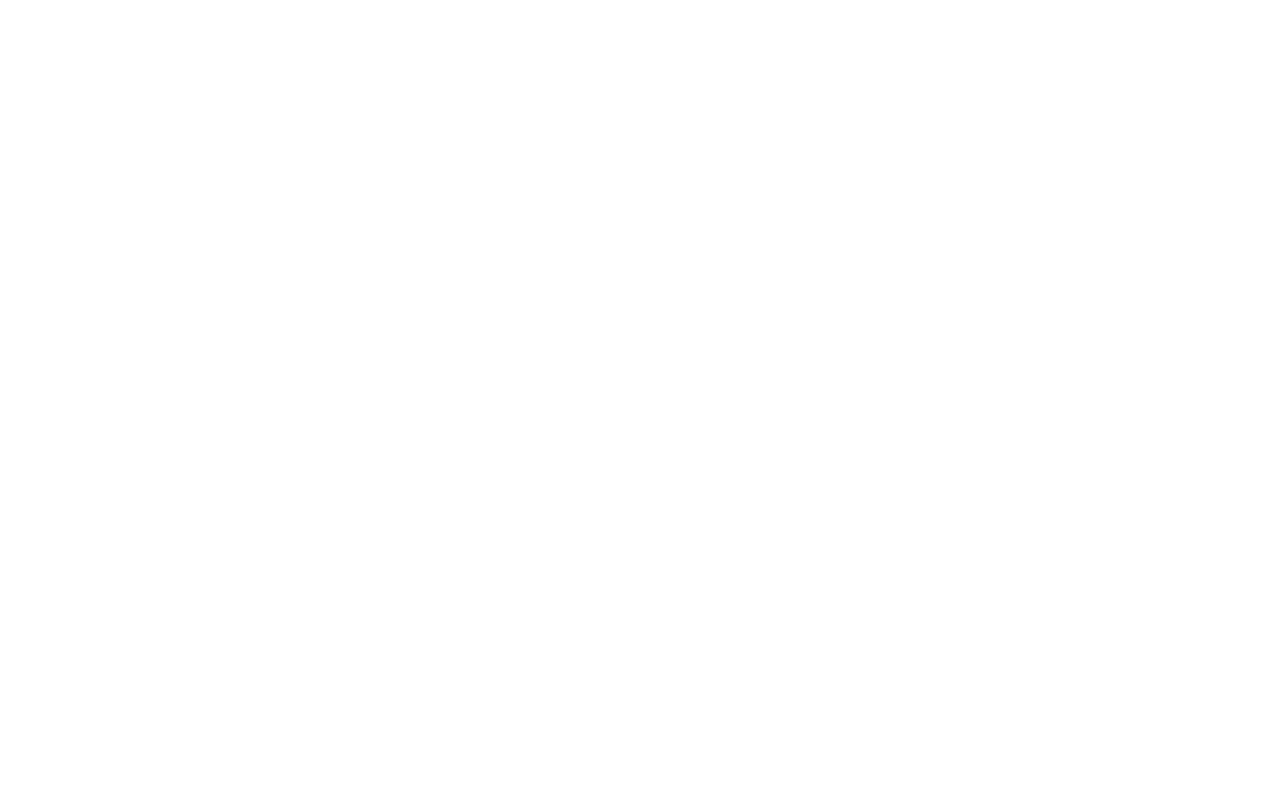
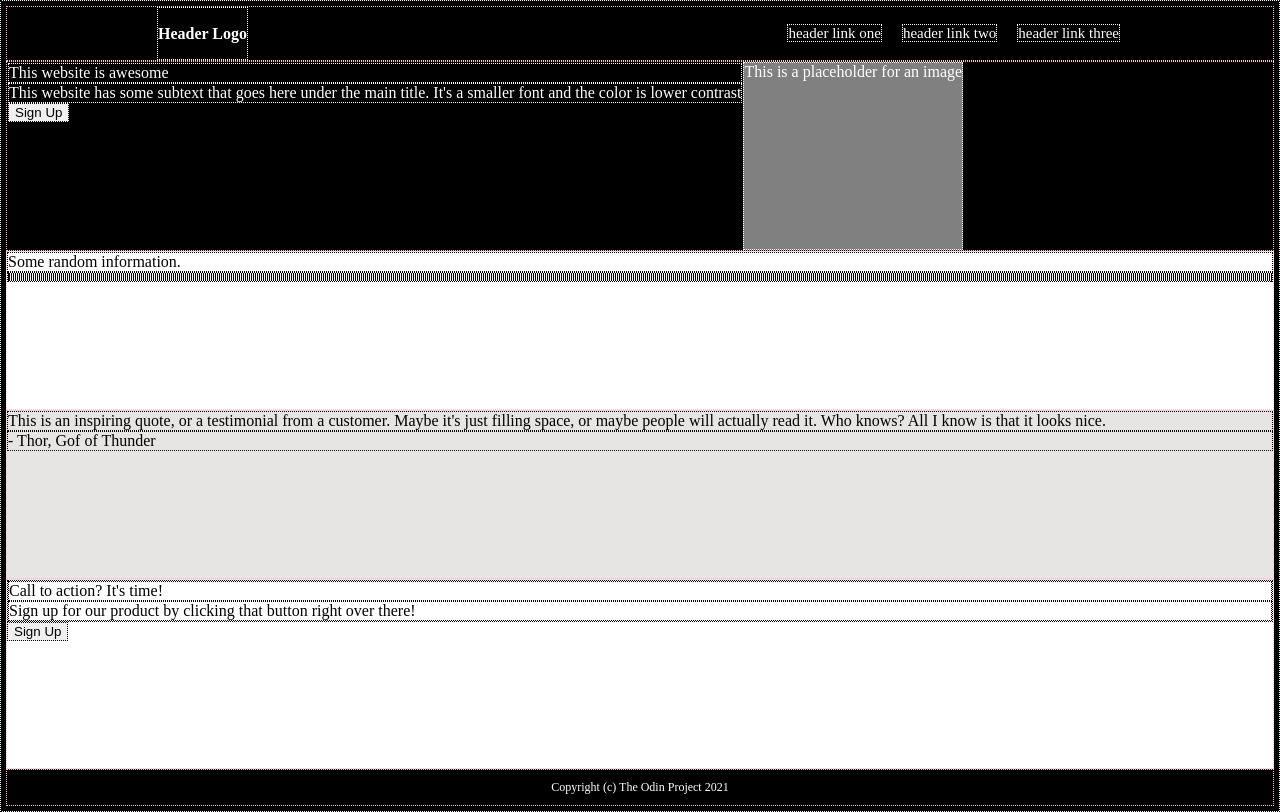
Before and after one commit to vinnn/ODIN_landing_page, a plain HTML site: page index.html in a window 1280 px wide. Drawn offline with Linux system fonts and the light colour scheme.

Commit message:
add main html items and broad layout

```diff
--- a/css/style.css
+++ b/css/style.css
@@ -0,0 +1,122 @@
+* {
+    border-style: dotted;
+    border-width: 1px;
+}
+.header,
+.contn1,
+.contn2,
+.contn3,
+.contn4,
+.footer {
+    border-color: pink;
+}
+
+/* GENERAL BODY STYLE */
+body {
+    border-style: solid;
+    border-width: 5px;
+    border-color: black;
+    margin: 0;
+
+    min-height: 100vh;
+
+    display: flex;
+    flex-direction: column;
+}
+
+
+/* HEADER STYLES */
+.header {
+    background-color: black;
+
+    display: flex;
+    justify-content: space-between;
+}
+.header-logo {
+    color: white;
+    margin-left: 150px;
+    font-weight: bold;
+
+    display: flex;
+    align-items: center;
+}
+.header-links {
+    margin-right: 150px;
+}
+ul {
+    list-style-type: none;
+    font-size: 15px;
+
+    display: flex;
+    gap: 18px;
+}
+a {
+    text-decoration: none;
+    color: white;
+}
+
+
+/* CONTN1 STYLES */
+.contn1 {
+    background-color: black;
+
+    flex: 1 1 auto;
+
+    display: flex;
+}
+
+.contn1-title {
+    color: white;
+}
+.contn1-text {
+    color: white;
+}
+.contn1-right {
+    background-color: grey;
+    color: white
+}
+
+
+/* CONTN2 STYLES */
+.contn2 {
+    background-color: white;
+
+    flex: 1 1 auto;
+}
+
+
+
+
+/* CONTN3 STYLES */
+.contn3 {
+    background-color: rgb(231, 228, 228);
+
+    flex: 1 1 auto;
+}
+
+/* CONTN4 STYLES */
+.contn4 {
+    background-color: white;
+
+    flex: 1 1 auto;
+}
+
+
+
+
+
+
+/* FOOTER STYLES */
+.footer {
+    background-color: black;
+    color: white;
+    font-size: 12px;
+    padding-top: 10px;
+    padding-bottom: 10px;
+
+    margin-top: auto;
+    margin-bottom: 0;
+
+    display: flex;
+    justify-content: center;
+}
--- a/index.html
+++ b/index.html
@@ -9,7 +9,50 @@
 </head>
 <body>
 
+<div class="header">
+  <div class="header-logo">Header Logo</div>
+  <div class="header-links">
+    <ul>
+      <li><a href=#>header link one</a></li>
+      <li><a href=#>header link two</a></li>
+      <li><a href=#>header link three</a></li>
+    </ul>
+  </div>
+</div>
 
+<div class="contn1">
+  <div class="contn1-left">
+    <div class="contn1-title">This website is awesome</div>
+    <div class="contn1-text">This website has some subtext that goes here under the main title. It's a smaller font and the color is lower contrast</div>
+    <button>Sign Up</button>
+  </div>
+  <div class="contn1-right">This is a placeholder for an image</div>
+</div>
+
+<div class="contn2">
+  <div class="contn2-title">Some random information.</div>
+  <div class="contn2-items">
+    <div class="item1"></div>
+    <div class="item2"></div>
+    <div class="item3"></div>
+    <div class="item4"></div>
+  </div>
+</div>
+
+<div class="contn3">
+  <div class="contn3-text">This is an inspiring quote, or a testimonial from a customer. Maybe it's just filling space, or maybe people will actually read it. Who knows? All I know is that it looks nice.</div>
+  <div class="contn3-author">- Thor, Gof of Thunder</div>
+</div>
+
+<div class="contn4">
+  <div class="contn4-content">
+    <div class="contn4-title">Call to action? It's time!</div>
+    <div class="contn4-text">Sign up for our product by clicking that button right over there!</div>
+  </div>
+  <button>Sign Up</button>
+</div>
+
+<div class="footer">Copyright (c) The Odin Project 2021</div>
 
 
 
```
